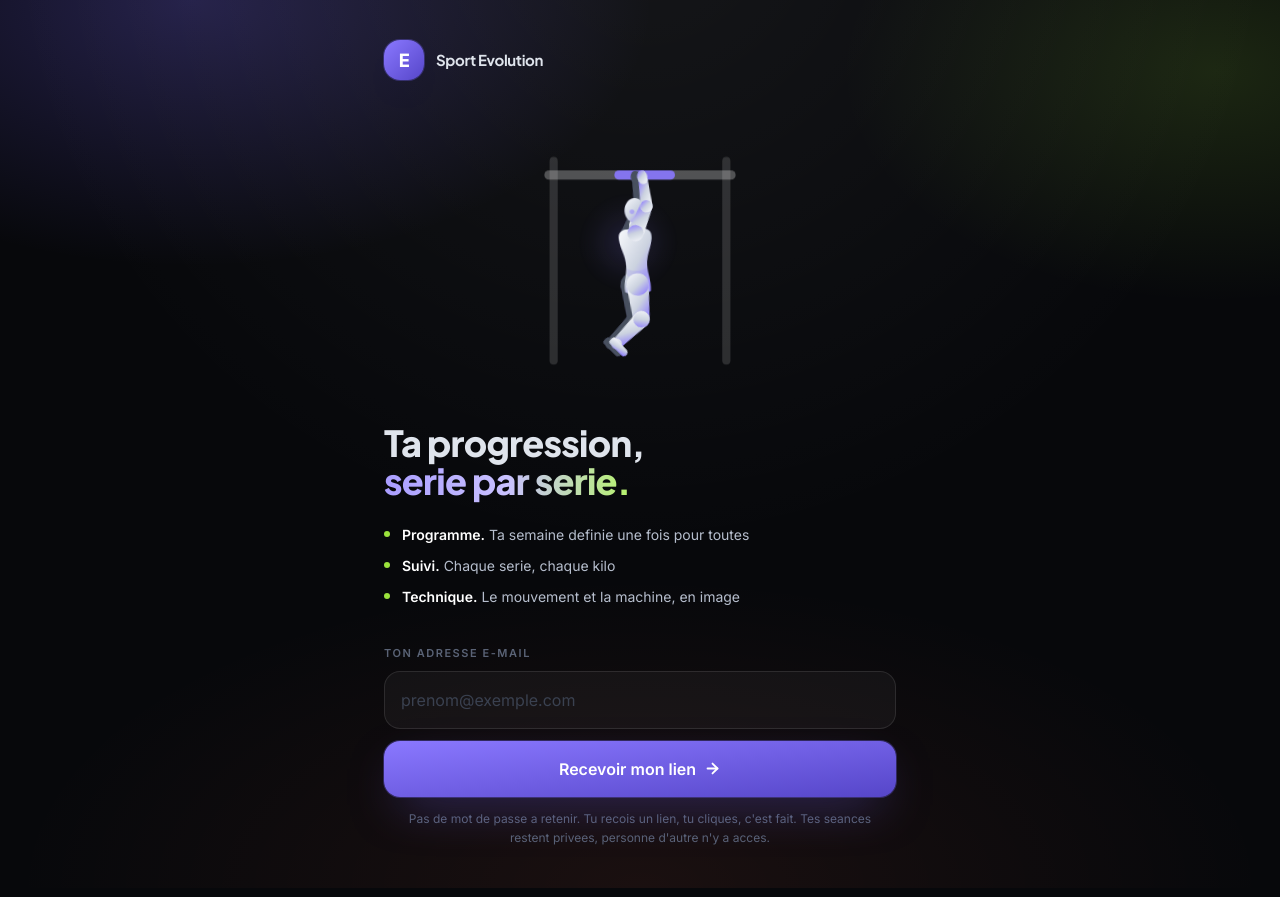
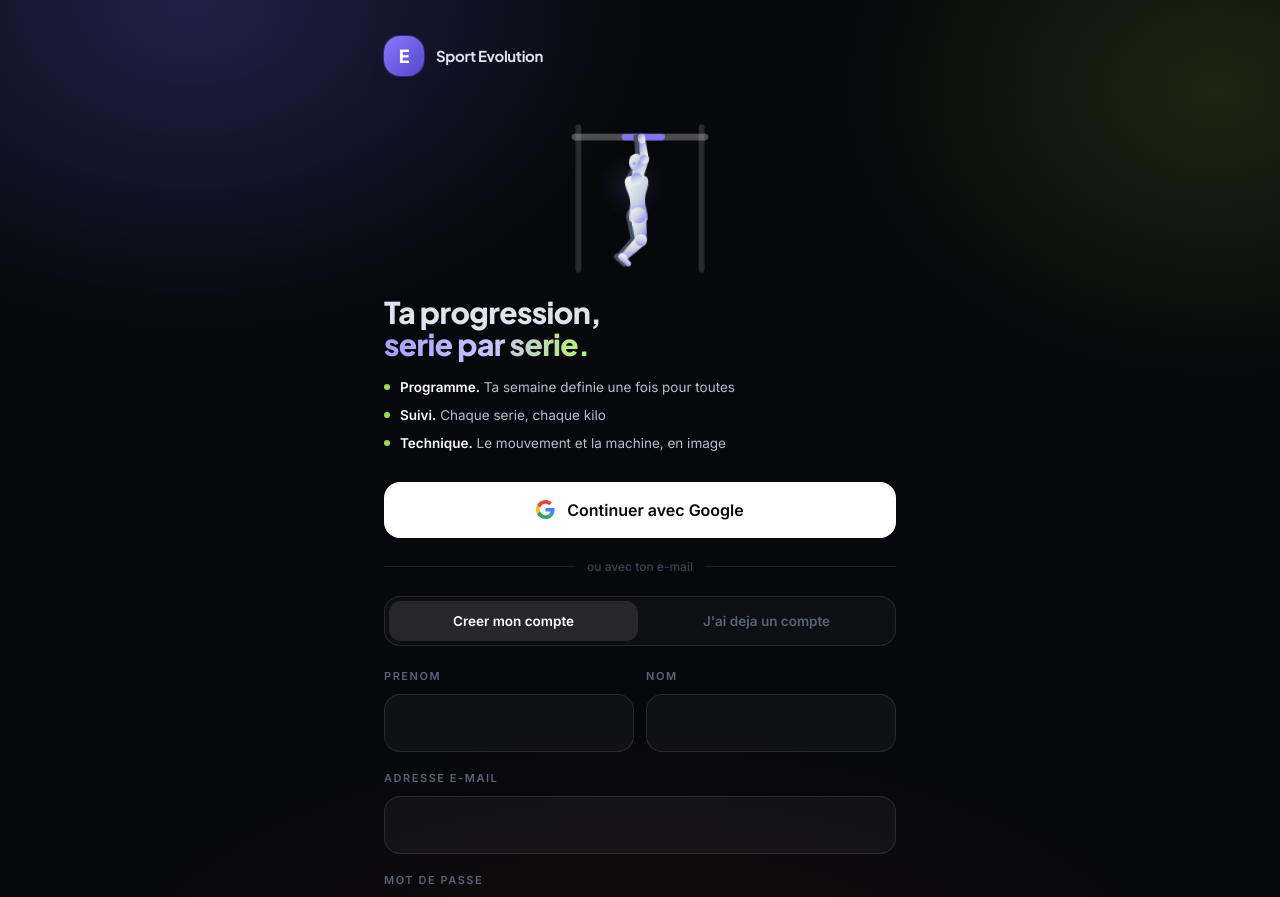
Before and after one commit to guillaumebaptista95-pixel/sport-evolution, a Next.js app: page /login in a window 1280 px wide. Shown: the top 897 px of the page. Built offline with nearby package versions, Linux system fonts and the light colour scheme.

Commit message:
Inscription avec mot de passe + Google

```diff
--- a/src/app/login/LoginClient.tsx
+++ b/src/app/login/LoginClient.tsx
@@ -1,11 +1,16 @@
 'use client';
 
-// Ecran d'accueil : connexion par lien magique, sans mot de passe.
+// Accueil : connexion Google, ou creation de compte avec mot de passe choisi
+// directement. Aucun e-mail a attendre pour entrer dans l'application.
 import { useState } from 'react';
+import { useRouter } from 'next/navigation';
 import { motion } from 'framer-motion';
-import { ArrowRight, MailCheck } from 'lucide-react';
+import { ArrowRight, Eye, EyeOff } from 'lucide-react';
 import { createClient } from '@/lib/supabase/client';
 import ExerciseAnimation from '@/components/ExerciseAnimation';
+import { cn } from '@/lib/format';
+
+type Mode = 'signup' | 'signin';
 
 const HIGHLIGHTS = [
   { k: 'Programme', v: 'Ta semaine definie une fois pour toutes' },
@@ -13,146 +18,228 @@ const HIGHLIGHTS = [
   { k: 'Technique', v: 'Le mouvement et la machine, en image' },
 ];
 
+function messageFr(raw: string): string {
+  const m = raw.toLowerCase();
+  if (m.includes('invalid login credentials')) return 'E-mail ou mot de passe incorrect.';
+  if (m.includes('already registered') || m.includes('already exists'))
+    return 'Un compte existe deja avec cette adresse. Choisis « J’ai deja un compte ».';
+  if (m.includes('password should be at least'))
+    return 'Le mot de passe doit faire au moins 6 caracteres.';
+  if (m.includes('unable to validate email') || m.includes('invalid email'))
+    return "Cette adresse e-mail n'est pas valide.";
+  if (m.includes('provider is not enabled') || m.includes('unsupported provider'))
+    return "La connexion Google n'est pas encore activee sur ce projet.";
+  if (m.includes('rate limit')) return 'Trop de tentatives. Reessaie dans quelques minutes.';
+  return raw;
+}
+
 export default function LoginClient({ next, error }: { next?: string; error?: string }) {
+  const router = useRouter();
+  const [mode, setMode] = useState<Mode>('signup');
+  const [firstName, setFirstName] = useState('');
+  const [lastName, setLastName] = useState('');
   const [email, setEmail] = useState('');
+  const [password, setPassword] = useState('');
+  const [show, setShow] = useState(false);
   const [loading, setLoading] = useState(false);
-  const [sent, setSent] = useState(false);
+  const [google, setGoogle] = useState(false);
   const [msg, setMsg] = useState<string | null>(
-    error ? "Le lien n'a pas fonctionne. Demande-en un nouveau." : null
+    error ? 'La connexion a echoue. Reessaie.' : null
   );
 
-  async function sendLink(e: React.FormEvent) {
-    e.preventDefault();
-    if (!email.trim()) return;
-    setLoading(true);
-    setMsg(null);
-
-    const supabase = createClient();
-    const origin =
+  const origin = () =>
     process.env.NEXT_PUBLIC_SITE_URL && process.env.NODE_ENV === 'production'
       ? process.env.NEXT_PUBLIC_SITE_URL
       : window.location.origin;
 
-    const { error: err } = await supabase.auth.signInWithOtp({
+  async function withGoogle() {
+    setGoogle(true);
+    setMsg(null);
+    const supabase = createClient();
+    const { error: err } = await supabase.auth.signInWithOAuth({
+      provider: 'google',
+      options: { redirectTo: `${origin()}/auth/callback?next=${encodeURIComponent(next ?? '/')}` },
+    });
+    if (err) {
+      setMsg(messageFr(err.message));
+      setGoogle(false);
+    }
+  }
+
+  async function submit(e: React.FormEvent) {
+    e.preventDefault();
+    setLoading(true);
+    setMsg(null);
+    const supabase = createClient();
+
+    if (mode === 'signup') {
+      const full = `${firstName.trim()} ${lastName.trim()}`.trim();
+      const { error: err } = await supabase.auth.signUp({
         email: email.trim(),
+        password,
         options: {
-        emailRedirectTo: `${origin}/auth/callback?next=${encodeURIComponent(next ?? '/')}`,
+          data: {
+            full_name: full,
+            first_name: firstName.trim(),
+            last_name: lastName.trim(),
+          },
         },
       });
+      setLoading(false);
+      if (err) return setMsg(messageFr(err.message));
+    } else {
+      const { error: err } = await supabase.auth.signInWithPassword({
+        email: email.trim(),
+        password,
+      });
+      setLoading(false);
+      if (err) return setMsg(messageFr(err.message));
+    }
 
-    setLoading(false);
-    if (err) setMsg(err.message);
-    else setSent(true);
+    router.push(next ?? '/');
+    router.refresh();
   }
+
+  const isSignup = mode === 'signup';
 
   return (
     <main className="relative min-h-[100dvh] overflow-hidden">
       <div className="mesh pointer-events-none absolute inset-0" />
-      <div className="pointer-events-none absolute inset-0 bg-[radial-gradient(circle_at_50%_-10%,rgba(255,255,255,0.06),transparent_55%)]" />
 
       <div className="app-shell relative flex min-h-[100dvh] flex-col px-6 pb-10">
-        <motion.div
-          initial={{ opacity: 0, y: 12 }}
-          animate={{ opacity: 1, y: 0 }}
-          transition={{ duration: 0.6, ease: [0.22, 1, 0.36, 1] }}
-          className="flex items-center gap-3 pt-10"
-        >
+        <div className="flex items-center gap-3 pt-9">
           <div className="grid h-10 w-10 place-items-center rounded-2xl bg-gradient-to-br from-brand-400 to-brand-600 shadow-glow">
             <span className="font-display text-lg font-extrabold text-white">E</span>
           </div>
           <span className="font-display text-[15px] font-bold tracking-tight">Sport Evolution</span>
-        </motion.div>
+        </div>
 
-        <div className="flex flex-1 flex-col justify-center py-8">
         <motion.div
           initial={{ opacity: 0, scale: 0.94 }}
           animate={{ opacity: 1, scale: 1 }}
-            transition={{ duration: 0.8, delay: 0.1, ease: [0.22, 1, 0.36, 1] }}
-            className="relative mx-auto mb-8 w-full max-w-[280px]"
+          transition={{ duration: 0.7, ease: [0.22, 1, 0.36, 1] }}
+          className="relative mx-auto mt-4 w-full max-w-[200px]"
         >
           <div className="absolute inset-0 -z-10 rounded-full bg-brand-500/20 blur-3xl" />
-            <ExerciseAnimation animationKey="pullup" color="#8A78FF" className="w-full" />
+          <ExerciseAnimation animationKey="pullup" color="#8A78FF" className="w-full" ghosts={0} />
         </motion.div>
 
-          <motion.h1
-            initial={{ opacity: 0, y: 16 }}
-            animate={{ opacity: 1, y: 0 }}
-            transition={{ duration: 0.6, delay: 0.2, ease: [0.22, 1, 0.36, 1] }}
-            className="text-[36px] font-extrabold leading-[1.05]"
-          >
+        <h1 className="mt-1 text-[30px] font-extrabold leading-[1.08]">
           Ta progression,
           <br />
           <span className="bg-gradient-to-r from-brand-300 via-brand-200 to-lime-400 bg-clip-text text-transparent">
             serie par serie.
           </span>
-          </motion.h1>
+        </h1>
 
-          <motion.ul
-            initial="hidden"
-            animate="show"
-            variants={{ show: { transition: { staggerChildren: 0.08, delayChildren: 0.35 } } }}
-            className="mt-6 space-y-2.5"
-          >
+        <ul className="mt-4 space-y-2">
           {HIGHLIGHTS.map((h) => (
-              <motion.li
-                key={h.k}
-                variants={{ hidden: { opacity: 0, x: -12 }, show: { opacity: 1, x: 0 } }}
-                className="flex items-center gap-3"
-              >
-                <span className="h-1.5 w-1.5 rounded-full bg-lime-500" />
-                <span className="text-[14px] text-ink-200">
+            <li key={h.k} className="flex items-center gap-2.5">
+              <span className="h-1.5 w-1.5 shrink-0 rounded-full bg-lime-500" />
+              <span className="text-[13.5px] text-ink-200">
                 <span className="font-semibold text-white">{h.k}.</span> {h.v}
               </span>
-              </motion.li>
+            </li>
           ))}
-          </motion.ul>
+        </ul>
+
+        <div className="mt-7">
+          {/* Google en premier : c'est le chemin le plus court */}
+          <button
+            onClick={withGoogle}
+            disabled={google}
+            className="press flex w-full items-center justify-center gap-3 rounded-2xl bg-white px-5 py-4 font-semibold text-ink-950 disabled:opacity-60"
+          >
+            {google ? (
+              <span className="h-5 w-5 animate-spin rounded-full border-2 border-ink-400 border-t-ink-950" />
+            ) : (
+              <GoogleMark />
+            )}
+            Continuer avec Google
+          </button>
+
+          <div className="my-5 flex items-center gap-3">
+            <span className="h-px flex-1 bg-white/10" />
+            <span className="text-[12px] font-medium text-ink-500">ou avec ton e-mail</span>
+            <span className="h-px flex-1 bg-white/10" />
           </div>
 
-        <motion.div
-          initial={{ opacity: 0, y: 20 }}
-          animate={{ opacity: 1, y: 0 }}
-          transition={{ duration: 0.6, delay: 0.5 }}
-        >
-          {sent ? (
-            <div className="card p-6 text-center">
-              <span className="mx-auto mb-3 grid h-12 w-12 place-items-center rounded-2xl bg-lime-500/15 text-lime-400">
-                <MailCheck size={22} />
-              </span>
-              <p className="text-[17px] font-bold">Regarde tes mails</p>
-              <p className="mt-2 text-[13.5px] leading-relaxed text-ink-300">
-                On vient d&apos;envoyer un lien a <span className="text-white">{email}</span>. Clique
-                dessus depuis ce telephone et tu seras connecte.
-              </p>
+          {/* Bascule creation / connexion */}
+          <div className="mb-4 grid grid-cols-2 gap-1 rounded-2xl border border-white/10 bg-white/[0.03] p-1">
+            {(['signup', 'signin'] as Mode[]).map((m) => (
               <button
+                key={m}
                 onClick={() => {
-                  setSent(false);
+                  setMode(m);
                   setMsg(null);
                 }}
-                className="press mt-4 text-[13px] font-semibold text-brand-300"
+                className={cn(
+                  'press rounded-xl py-2.5 text-[13.5px] font-semibold transition-colors',
+                  mode === m ? 'bg-white/[0.10] text-white' : 'text-ink-400'
+                )}
               >
-                Utiliser une autre adresse
+                {m === 'signup' ? 'Creer mon compte' : "J'ai deja un compte"}
               </button>
+            ))}
           </div>
-          ) : (
-            <form onSubmit={sendLink} className="space-y-3">
+
+          <form onSubmit={submit} className="space-y-3">
             {msg && (
-                <p className="rounded-2xl border border-coral-500/30 bg-coral-500/10 px-4 py-3 text-[13px] text-coral-400">
+              <p className="rounded-2xl border border-coral-500/30 bg-coral-500/10 px-4 py-3 text-[13px] leading-relaxed text-coral-400">
                 {msg}
               </p>
             )}
 
-              <label className="block">
-                <span className="label">Ton adresse e-mail</span>
-                <input
+            {isSignup && (
+              <div className="grid grid-cols-2 gap-3">
+                <Field
+                  label="Prenom"
+                  value={firstName}
+                  onChange={setFirstName}
+                  autoComplete="given-name"
+                  required
+                />
+                <Field
+                  label="Nom"
+                  value={lastName}
+                  onChange={setLastName}
+                  autoComplete="family-name"
+                  required
+                />
+              </div>
+            )}
+
+            <Field
+              label="Adresse e-mail"
               type="email"
-                  inputMode="email"
+              value={email}
+              onChange={setEmail}
               autoComplete="email"
               required
-                  value={email}
-                  onChange={(e) => setEmail(e.target.value)}
-                  placeholder="prenom@exemple.com"
-                  className="mt-2 w-full rounded-2xl border border-white/10 bg-white/[0.04] px-4 py-4 text-[16px] outline-none transition-colors placeholder:text-ink-500 focus:border-brand-400/60"
             />
+
+            <label className="block">
+              <span className="label">Mot de passe</span>
+              <div className="relative mt-2">
+                <input
+                  type={show ? 'text' : 'password'}
+                  autoComplete={isSignup ? 'new-password' : 'current-password'}
+                  required
+                  minLength={6}
+                  value={password}
+                  onChange={(e) => setPassword(e.target.value)}
+                  placeholder={isSignup ? '6 caracteres minimum' : ''}
+                  className="w-full rounded-2xl border border-white/10 bg-white/[0.04] px-4 py-4 pr-12 text-[16px] outline-none transition-colors placeholder:text-ink-500 focus:border-brand-400/60"
+                />
+                <button
+                  type="button"
+                  onClick={() => setShow((v) => !v)}
+                  aria-label={show ? 'Masquer' : 'Afficher'}
+                  className="absolute right-3 top-1/2 -translate-y-1/2 p-2 text-ink-400"
+                >
+                  {show ? <EyeOff size={18} /> : <Eye size={18} />}
+                </button>
+              </div>
             </label>
 
             <button type="submit" disabled={loading} className="btn-primary w-full disabled:opacity-60">
@@ -160,20 +247,74 @@ export default function LoginClient({ next, error }: { next?: string; error?: st
                 <span className="h-5 w-5 animate-spin rounded-full border-2 border-white/30 border-t-white" />
               ) : (
                 <>
-                    Recevoir mon lien
+                  {isSignup ? 'Creer mon compte' : 'Me connecter'}
                   <ArrowRight size={17} strokeWidth={2.6} />
                 </>
               )}
             </button>
 
             <p className="px-2 text-center text-[12px] leading-relaxed text-ink-400">
-                Pas de mot de passe a retenir. Tu recois un lien, tu cliques, c&apos;est fait. Tes
-                seances restent privees, personne d&apos;autre n&apos;y a acces.
+              {isSignup
+                ? 'Ton compte est cree immediatement, sans e-mail a attendre. Tes seances restent privees.'
+                : 'Content de te revoir.'}
             </p>
           </form>
-          )}
-        </motion.div>
+        </div>
       </div>
     </main>
   );
 }
+
+function Field({
+  label,
+  value,
+  onChange,
+  type = 'text',
+  autoComplete,
+  required,
+}: {
+  label: string;
+  value: string;
+  onChange: (v: string) => void;
+  type?: string;
+  autoComplete?: string;
+  required?: boolean;
+}) {
+  return (
+    <label className="block">
+      <span className="label">{label}</span>
+      <input
+        type={type}
+        inputMode={type === 'email' ? 'email' : undefined}
+        autoComplete={autoComplete}
+        required={required}
+        value={value}
+        onChange={(e) => onChange(e.target.value)}
+        className="mt-2 w-full rounded-2xl border border-white/10 bg-white/[0.04] px-4 py-4 text-[16px] outline-none transition-colors placeholder:text-ink-500 focus:border-brand-400/60"
+      />
+    </label>
+  );
+}
+
+function GoogleMark() {
+  return (
+    <svg width="19" height="19" viewBox="0 0 48 48" aria-hidden>
+      <path
+        fill="#EA4335"
+        d="M24 9.5c3.54 0 6.71 1.22 9.21 3.6l6.85-6.85C35.9 2.38 30.47 0 24 0 14.62 0 6.51 5.38 2.56 13.22l7.98 6.19C12.43 13.72 17.74 9.5 24 9.5z"
+      />
+      <path
+        fill="#4285F4"
+        d="M46.98 24.55c0-1.57-.15-3.09-.38-4.55H24v9.02h12.94c-.58 2.96-2.26 5.48-4.78 7.18l7.73 6c4.51-4.18 7.09-10.36 7.09-17.65z"
+      />
+      <path
+        fill="#FBBC05"
+        d="M10.53 28.59A14.5 14.5 0 019.5 24c0-1.6.28-3.14.77-4.59l-7.98-6.19A23.94 23.94 0 000 24c0 3.88.93 7.54 2.56 10.78l7.97-6.19z"
+      />
+      <path
+        fill="#34A853"
+        d="M24 48c6.48 0 11.93-2.13 15.89-5.81l-7.73-6c-2.15 1.45-4.92 2.3-8.16 2.3-6.26 0-11.57-4.22-13.47-9.91l-7.98 6.19C6.51 42.62 14.62 48 24 48z"
+      />
+    </svg>
+  );
+}
```
Lines whose indentation alone changed are shown as unchanged.
